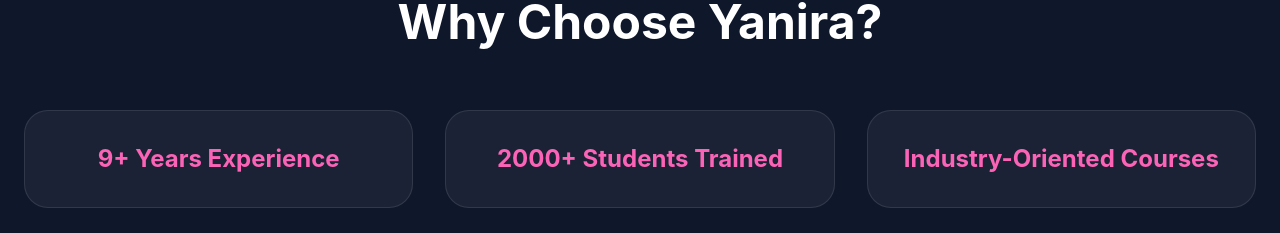
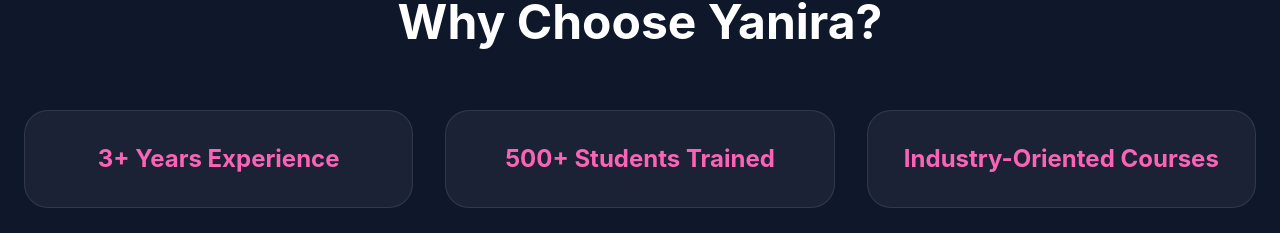
Before and after one commit to Yanira2026/AVEDUCATION, a React (Vite) app: page /yanira in a window 1280 px wide. Shown: the part 3914-4147 px from the top of the page. Built offline with nearby package versions, Linux system fonts and the light colour scheme.

Commit message:
updatedd

```diff
--- a/src/components/WhyYanira.jsx
+++ b/src/components/WhyYanira.jsx
@@ -1,7 +1,7 @@
 export default function WhyYanira() {
   const reasons = [
-    "9+ Years Experience",
-    "2000+ Students Trained",
+    "3+ Years Experience",
+    "500+ Students Trained",
     "Industry-Oriented Courses",
     "Practical Training",
     "Experienced Trainers",
```
